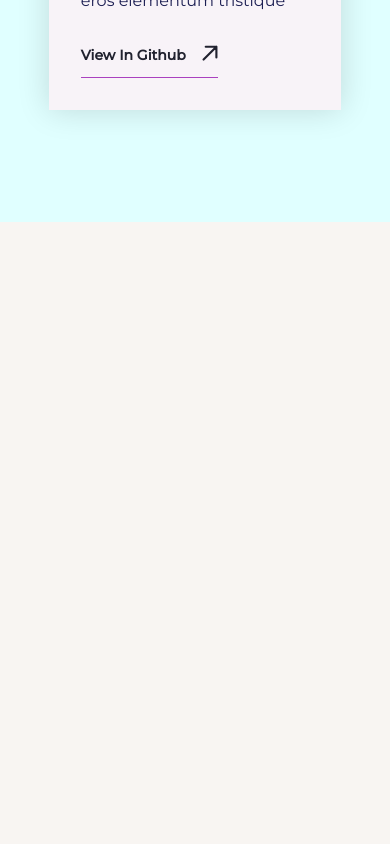
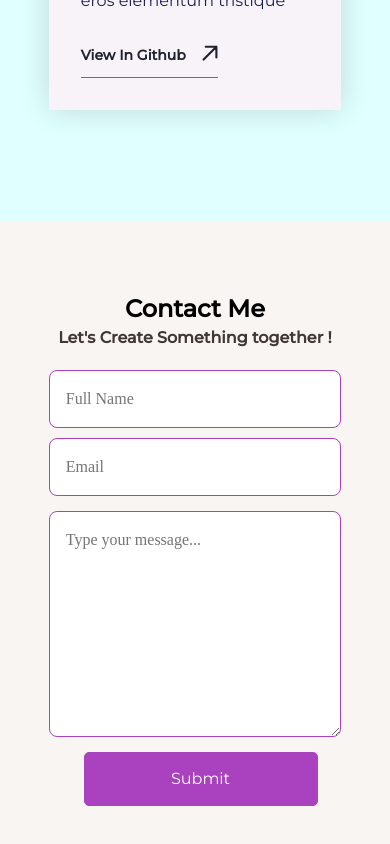
Before and after one commit to Michaela-K/mk_react_portfolio, a React (Create React App) app: page / in a window 390 px wide. Shown: the part 7250-8094 px from the top of the page. Before the commit the page ends 7472 px from the top, so only its background shows below. Built offline with nearby package versions, Linux system fonts and the light colour scheme.

Commit message:
adjust contact responsiveness

```diff
--- a/src/App.css
+++ b/src/App.css
@@ -754,11 +754,7 @@ select::-ms-expand {
     padding-top: 70px;
     padding-bottom: 70px;
   }
-  /* .about__section {
-    gap: 20px;
-    padding-top: 0;
-    padding-bottom: 0;
-  } */
+
   .testimonial__section__card {
     padding: 25px;
   }
@@ -773,7 +769,7 @@ select::-ms-expand {
     gap: 10px;
   }
   .contact__form__container {
-    width: 100%;
+    width: 75vw;
   }
   .container {
     display: flex;
--- a/src/components/Contact.jsx
+++ b/src/components/Contact.jsx
@@ -2,11 +2,8 @@ export default function Contact() {
   return (
     <section id="Contact" className="contact__section">
       <div>
-        <p className="sub__title">Get In Touch</p>
         <h2>Contact Me</h2>
-        <p className="text-lg">
-          Lorem ipsum dolor, sit amet consectetur adipisicing elit. In, odit.
-        </p>
+        <p className="sub__title">Let's Create Something together !</p>
       </div>
       <form className="contact__form__container">
         <div className="container">
@@ -31,15 +28,6 @@ export default function Contact() {
             />
           </label>
         </div>
-        {/* <label htmlFor="choode-topic" className="contact__label">
-          <span className="text-md">Choose a topic</span>
-          <select id="choose-topic" className="contact__input text-md">
-            <option>Select One...</option>
-            <option>Item 1</option>
-            <option>Item 2</option>
-            <option>Item 3</option>
-          </select>
-        </label> */}
         <label htmlFor="message" className="contact__label">
           <textarea
             className="contact__input text-md"
--- a/src/components/Home Page/index.jsx
+++ b/src/components/Home Page/index.jsx
@@ -13,7 +13,7 @@ function Home() {
       <About/>
       <Skills/>
       <MyPortfolio/>
-      {/* <Contact/> */}
+      <Contact/>
       {/* <Footer/> */}
     </div>
   )
```
